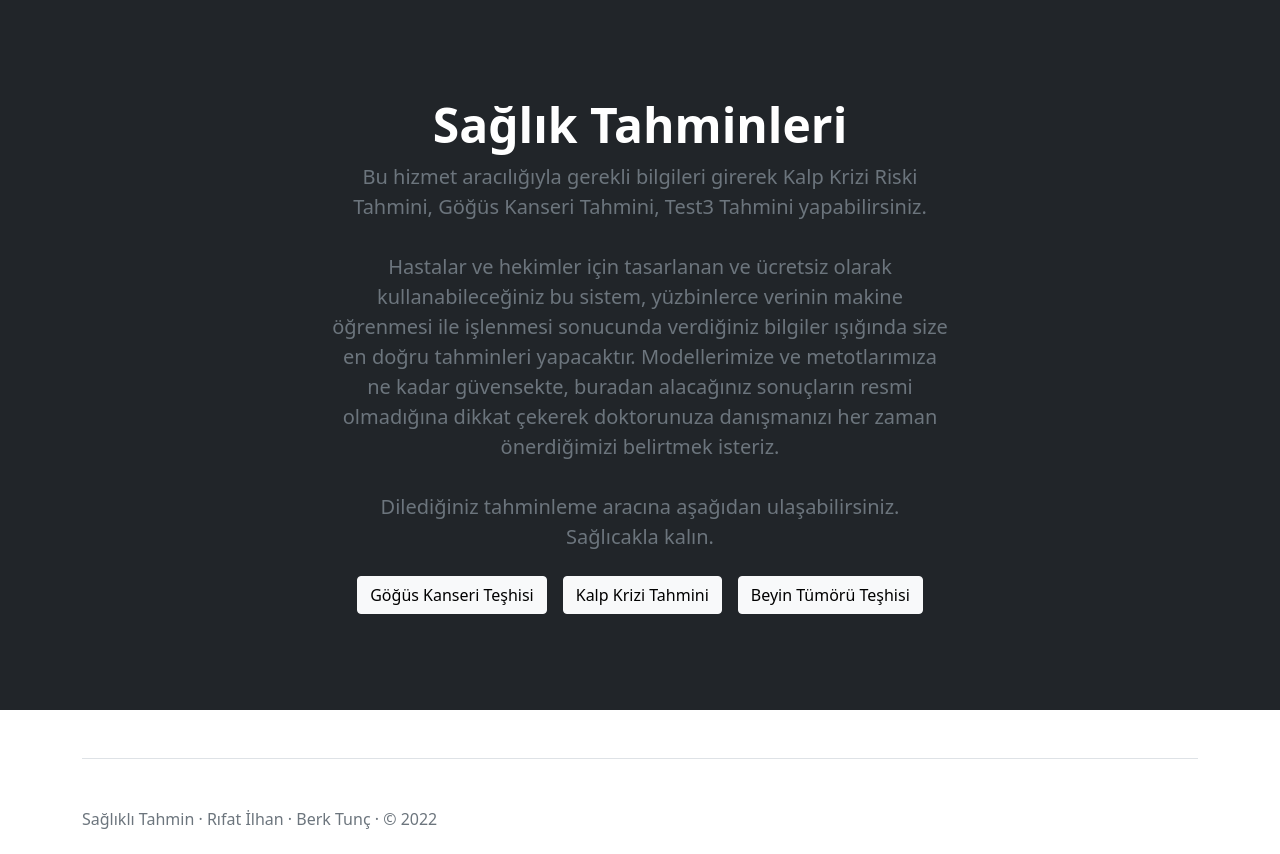
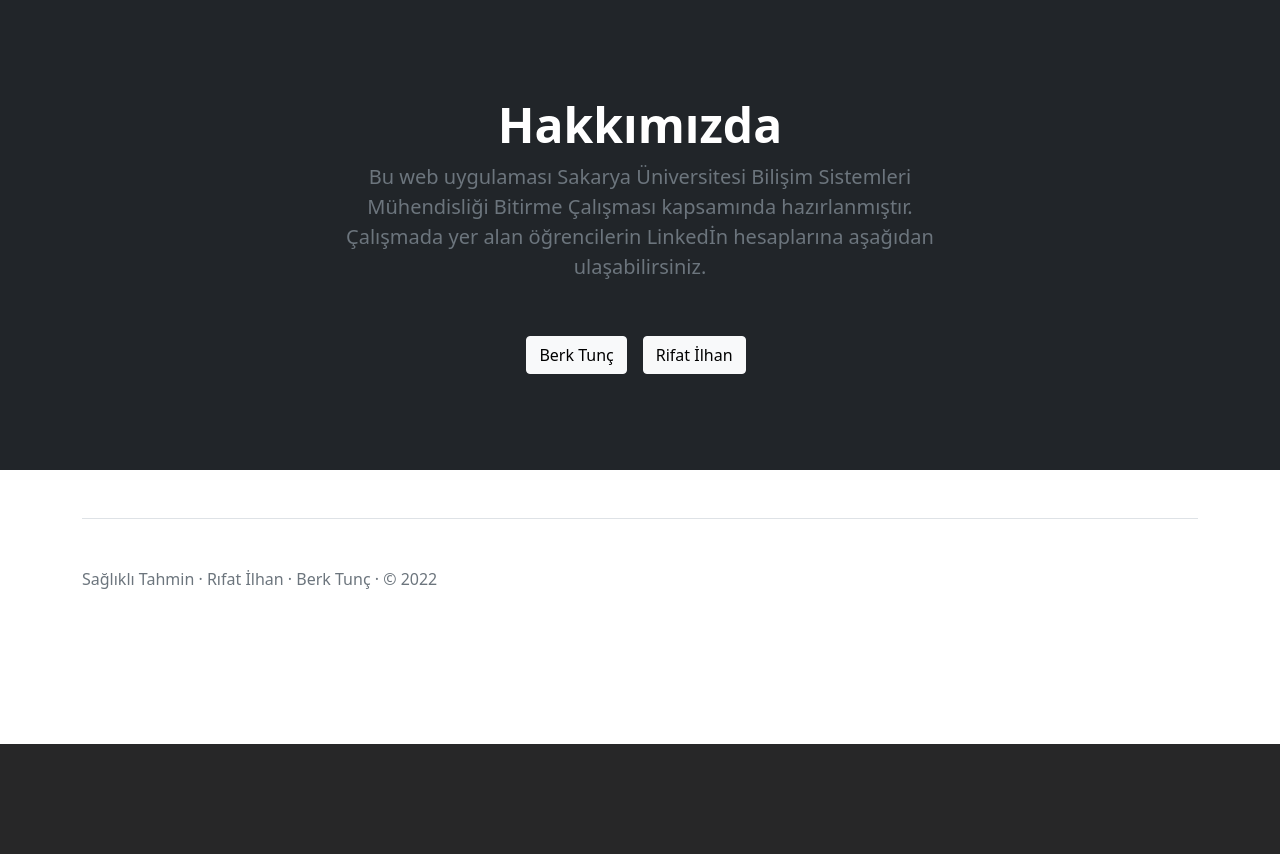
Before and after one commit to berktunc008/health, a Flask app: page /hakkimizda in a window 1280 px wide. Shown: the part 56-910 px from the top of the page. After the commit the page ends 800 px from the top, so only its background shows below. Run offline with Flask 2, Linux system fonts and the light colour scheme.

Commit message:
hakkimizda sayfası düzenlendi

```diff
--- a/templates/braintumor.html
+++ b/templates/braintumor.html
@@ -22,7 +22,7 @@
       <div class="collapse navbar-collapse" id="navbarSupportedContent">
         <ul class="navbar-nav me-auto mb-2 mb-lg-0">
           <li class="nav-item">
-            <a class="nav-link active" aria-current="page" href="">Hakkımızda</a>
+            <a class="nav-link active" aria-current="page" href="http://127.0.0.1:5000/hakkimizda">Hakkımızda</a>
           </li>
           <li class="nav-item">
             <a class="nav-link active" aria-current="page" href="http://127.0.0.1:5000/breast">Göğüs Kanseri Teşhisi</a>
--- a/templates/breastcancer.html
+++ b/templates/breastcancer.html
@@ -70,7 +70,7 @@
       <div class="collapse navbar-collapse" id="navbarSupportedContent">
         <ul class="navbar-nav me-auto mb-2 mb-lg-0">
           <li class="nav-item">
-            <a class="nav-link active" aria-current="page" href="">Hakkımızda</a>
+            <a class="nav-link active" aria-current="page" href="http://127.0.0.1:5000/hakkimizda">Hakkımızda</a>
           </li>
           <li class="nav-item">
             <a class="nav-link active" aria-current="page" href="http://127.0.0.1:5000/breast">Göğüs Kanseri Tahmini</a>
--- a/templates/hakkimizda.html
+++ b/templates/hakkimizda.html
@@ -41,17 +41,15 @@
 
       <div class="bg-dark text-secondary px-4 py-5 text-center">
         <div class="py-5">
-          <h1 class="display-5 fw-bold text-white">Sağlık Tahminleri</h1>
+          <h1 class="display-5 fw-bold text-white">Hakkımızda</h1>
           <div class="col-lg-6 mx-auto">
-            <p class="fs-5 mb-4">Bu hizmet aracılığıyla gerekli bilgileri girerek Kalp Krizi Riski Tahmini,
-              Göğüs Kanseri Tahmini, Test3 Tahmini yapabilirsiniz. <br> <br> Hastalar ve hekimler için tasarlanan ve ücretsiz olarak kullanabileceğiniz
-            bu sistem, yüzbinlerce verinin makine öğrenmesi ile işlenmesi sonucunda verdiğiniz bilgiler ışığında size en doğru tahminleri yapacaktır.
-          Modellerimize ve metotlarımıza ne kadar güvensekte, buradan alacağınız sonuçların resmi olmadığına dikkat çekerek
-        doktorunuza danışmanızı her zaman önerdiğimizi belirtmek isteriz. <br> <br> Dilediğiniz tahminleme aracına aşağıdan ulaşabilirsiniz. <br> Sağlıcakla kalın.</p>
+            <p class="fs-5 mb-4">Bu web uygulaması Sakarya Üniversitesi Bilişim Sistemleri Mühendisliği Bitirme Çalışması kapsamında hazırlanmıştır.
+              <br> Çalışmada yer alan öğrencilerin Linkedİn hesaplarına aşağıdan ulaşabilirsiniz.  <br> <br>
+            </p>
             <div class="d-grid gap-2 d-sm-flex justify-content-sm-center">
-              <a class="btn btn-light" href="http://127.0.0.1:5000/breast" role="button">Göğüs Kanseri Teşhisi</a> <br>
-              <a class="btn btn-light" href="http://127.0.0.1:5000/heart" role="button">Kalp Krizi Tahmini</a> <br>
-              <a class="btn btn-light" href="http://127.0.0.1:5000/brain" role="button">Beyin Tümörü Teşhisi</a>
+              <a class="btn btn-light" href="https://www.linkedin.com/in/berk-tun%C3%A7-94b759173" role="button">Berk Tunç</a> <br>
+              <a class="btn btn-light" href="https://www.linkedin.com/in/rifat-ilhan-7754bb173" role="button">Rifat İlhan</a> <br>
+
             </div>
           </div>
         </div>
--- a/templates/heartattack.html
+++ b/templates/heartattack.html
@@ -22,7 +22,7 @@
       <div class="collapse navbar-collapse" id="navbarSupportedContent">
         <ul class="navbar-nav me-auto mb-2 mb-lg-0">
           <li class="nav-item">
-            <a class="nav-link active" aria-current="page" href="">Hakkımızda</a>
+            <a class="nav-link active" aria-current="page" href="http://127.0.0.1:5000/hakkimizda">Hakkımızda</a>
           </li>
           <li class="nav-item">
             <a class="nav-link active" aria-current="page" href="http://127.0.0.1:5000/breast">Göğüs Kanseri Tahmini</a>
--- a/templates/home.html
+++ b/templates/home.html
@@ -20,7 +20,7 @@
           <div class="collapse navbar-collapse" id="navbarSupportedContent">
             <ul class="navbar-nav me-auto mb-2 mb-lg-0">
               <li class="nav-item">
-                <a class="nav-link active" aria-current="page" href="">Hakkımızda</a>
+                <a class="nav-link active" aria-current="page" href="http://127.0.0.1:5000/hakkimizda">Hakkımızda</a>
               </li>
               <li class="nav-item">
                 <a class="nav-link active" aria-current="page" href="http://127.0.0.1:5000/breast">Göğüs Kanseri Teşhisi</a>
```
